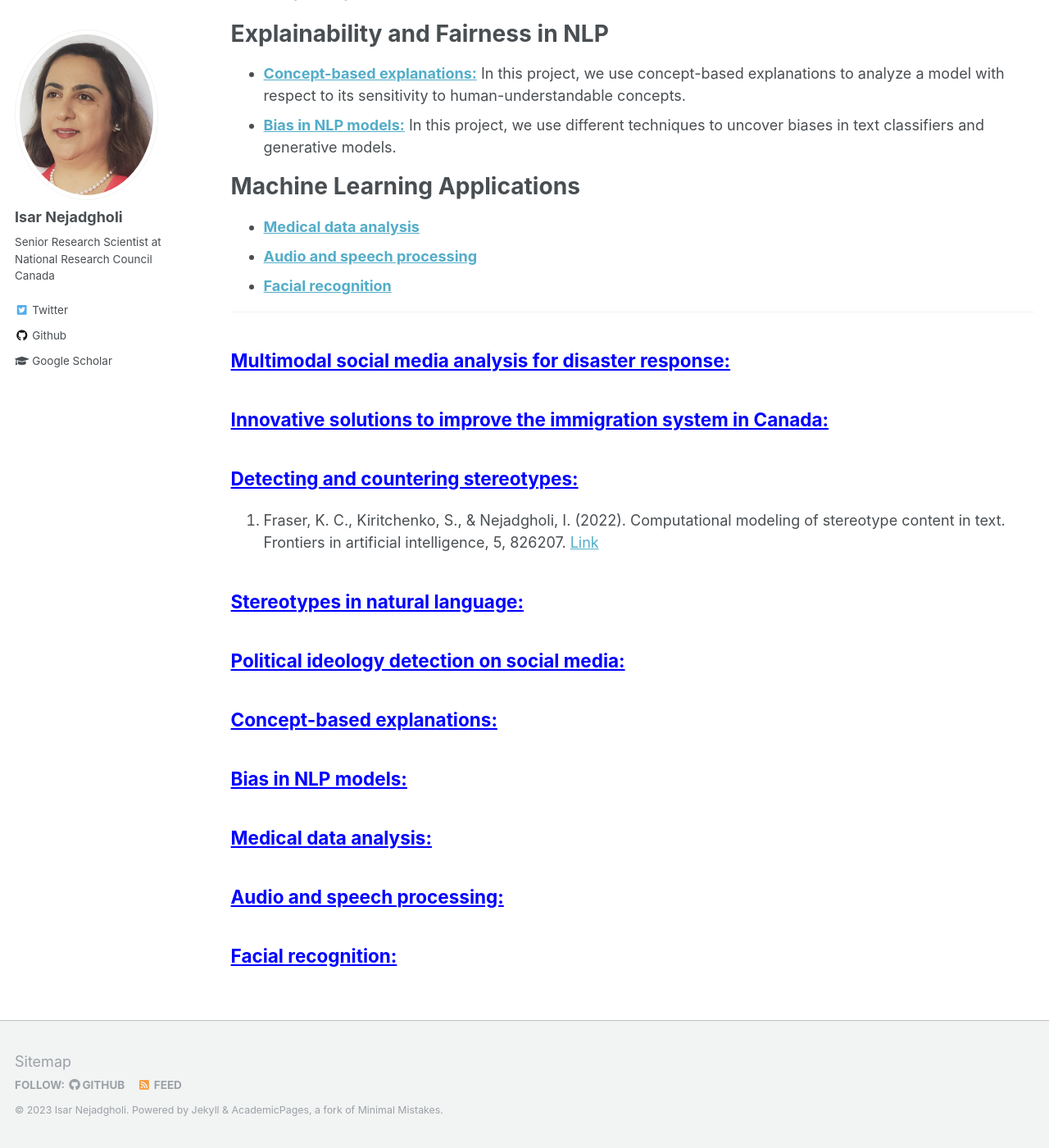
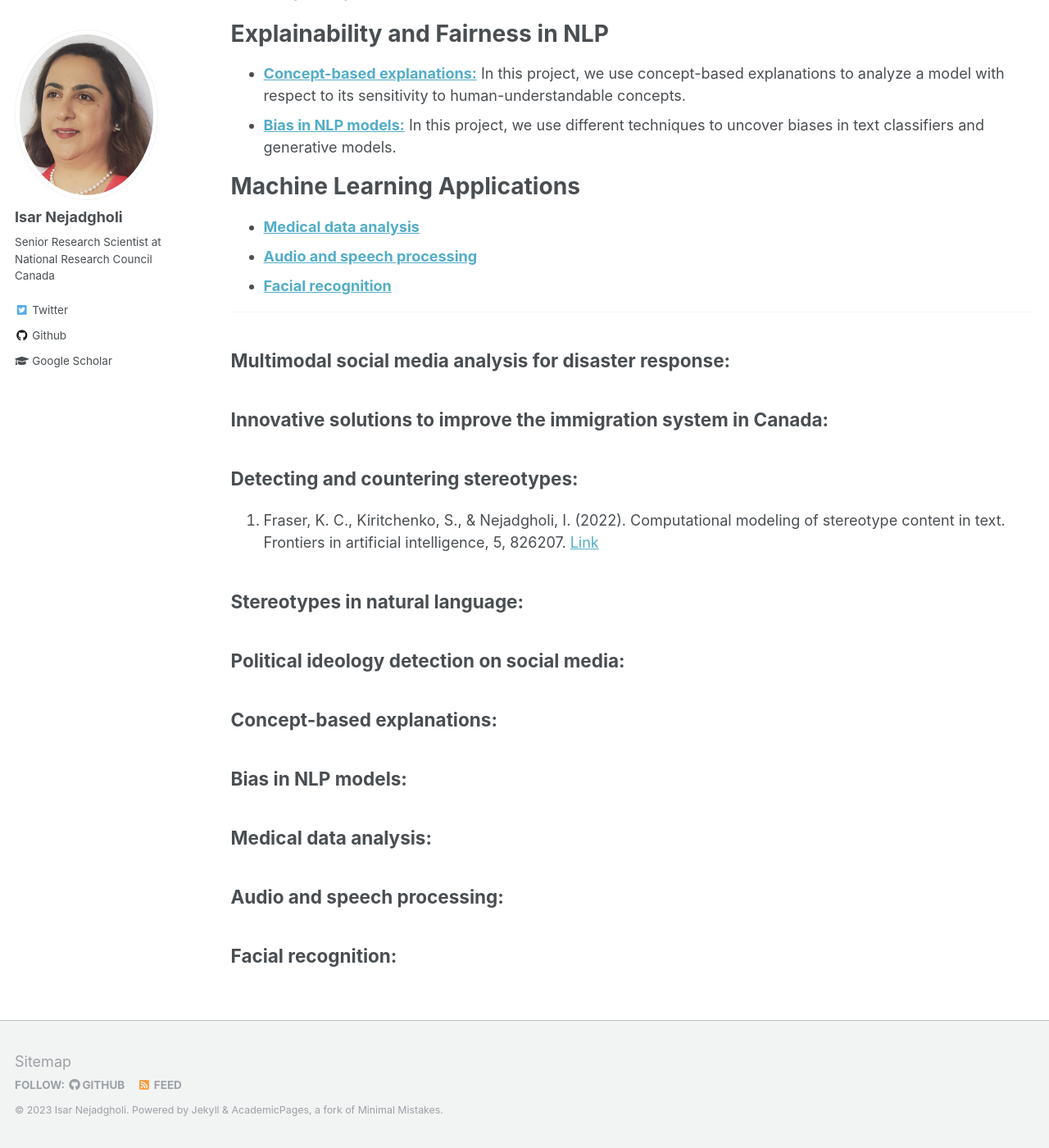
Before and after one commit to IsarNejad/IsarNejad.github.io, a Jekyll site: the page built from _pages/research.md, in a window 1280 px wide and 1400 px high, scrolled down 571 px. Shown: the whole window at 82% size. Built offline with Jekyll 4.4.1, drawn with Linux system fonts in a browser that asks for light colours.

Commit message:
Update main.scss

```diff
--- a/assets/css/main.scss
+++ b/assets/css/main.scss
@@ -41,7 +41,6 @@
 @import "print";
 
 
-.underline-blue {
-    color: Blue;
-    text-decoration: underline;
+.underline-gray {
+    color: Gray;
 }
```
